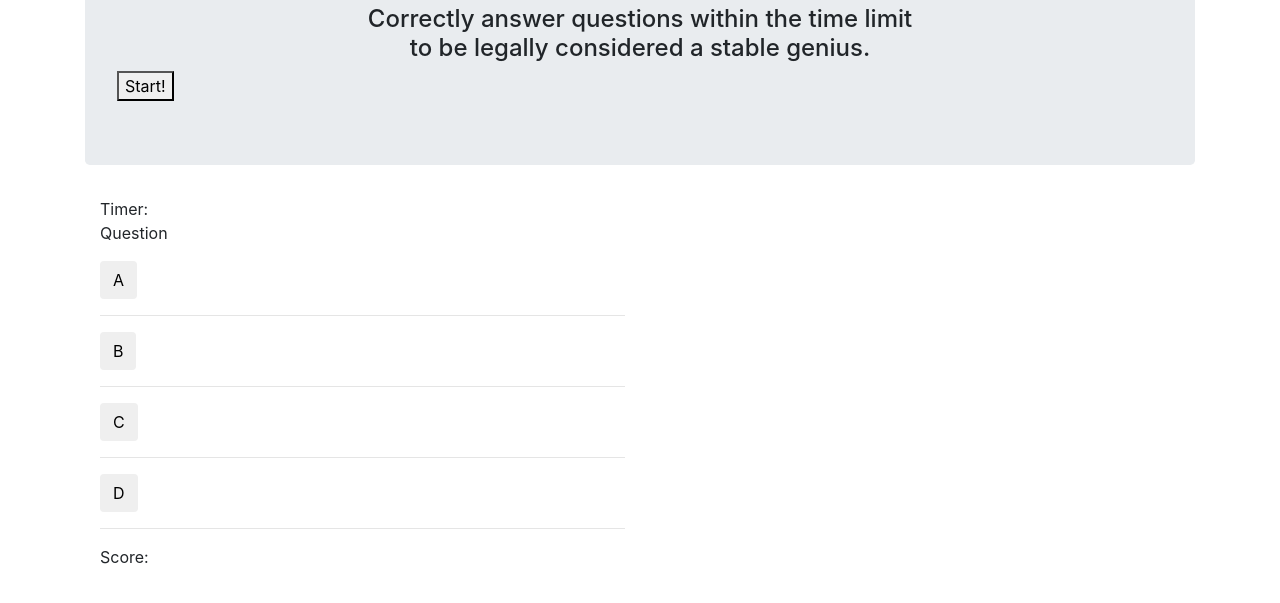
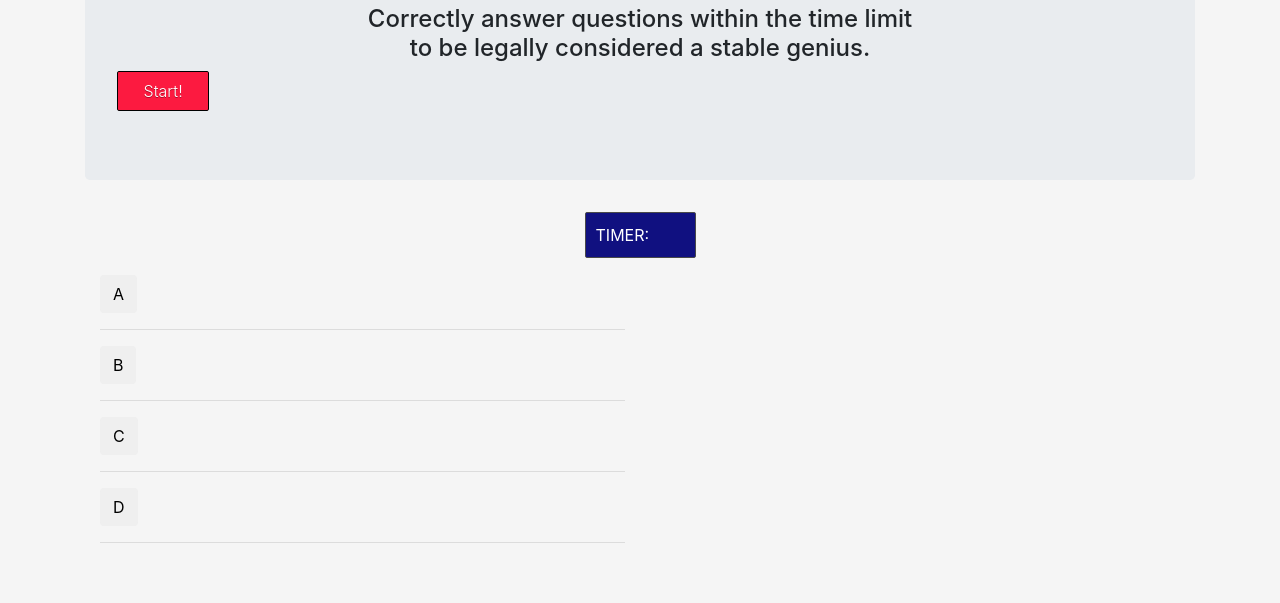
Before and after one commit to fahad011686/TriviaGame, a plain HTML site: page index.html in a window 1280 px wide. Shown: the part 115-718 px from the top of the page. Drawn offline with nearby package versions, Linux system fonts and the light colour scheme.

Commit message:
Added css styling to buttons.

```diff
--- a/assets/css/style.css
+++ b/assets/css/style.css
@@ -0,0 +1,67 @@
+body {
+    background-color: whitesmoke;
+}
+
+#btnStart   {
+    padding:0.46em 1.6em;
+    border:0.1em solid #000000;
+    margin:0 0.2em 0.2em 0;
+    border-radius:0.12em;
+    box-sizing: border-box;
+    text-decoration:none;
+    font-weight:300;
+    color:white;
+    text-shadow: 0 0.04em 0.04em rgba(0,0,0,0.35);
+    background-color: rgb(252, 26, 64);
+    text-align:center;
+    transition: all 0.5s;
+    }
+
+#btnStart:hover {
+    background: #434343;
+    color: white;
+    letter-spacing: 1px;
+    -webkit-box-shadow: 0px 5px 40px -10px rgba(0,0,0,0.57);
+    -moz-box-shadow: 0px 5px 40px -10px rgba(0,0,0,0.57);
+    box-shadow: 5px 40px -10px rgba(0,0,0,0.57);
+    transition: all 0.2s ease 0s;
+                }
+
+.bouncy{
+        animation:bouncy 4s infinite linear;
+        position:relative;
+        }
+        @keyframes bouncy {
+    0%{top:0em}
+    40%{top:0em}
+    43%{top:-0.9em}
+    46%{top:0em}
+    48%{top:-0.4em}
+    50%{top:0em}
+    100%{top:0em;}
+        }
+
+.btn:hover {
+    background: #434343;
+    color: white;
+    letter-spacing: 1px;
+    -webkit-box-shadow: 0px 5px 40px -10px rgba(0,0,0,0.57);
+    -moz-box-shadow: 0px 5px 40px -10px rgba(0,0,0,0.57);
+    box-shadow: 5px 40px -10px rgba(0,0,0,0.57);
+    transition: all 0.4s ease 0s;
+            }
+
+#timebox {
+    display: block;
+    margin-left: auto;
+    margin-right: auto;
+    max-width: 10%;
+    text-transform: uppercase;
+    text-decoration: none;
+    color: white;
+    background: rgb(16, 16, 128);
+    padding: 10px;
+    border: 1px solid #494949;
+    border-radius:0.12em;
+    transition: all 0.4s ease 0s;
+}
--- a/assets/javascript/app.js
+++ b/assets/javascript/app.js
@@ -1,8 +1,8 @@
-var number = 21; //set initial timer
+var number = 26; //set initial timer
 var intervalId;
 
 function runClock() { //clock functions
-    number = 20;
+    number = 26;
     intervalId = setInterval(decrement, 1000);
 }
 function decrement() {
@@ -50,7 +50,7 @@ var gameOver = 0;
 
 var score = function () {
     points += 1;
-    $("#yourScore").html(points);
+    $("#yourScore").html("Score: " + points);
 
 }
 var checkWin = function () {
--- a/index.html
+++ b/index.html
@@ -17,19 +17,26 @@
 
         <div class="jumbotron">
             <h1 class="text-center">Genious Quiz</h1>
-            <h4 class="text-center">Correctly answer questions within the time limit <br>to be legally considered a stable
+            <h4 class="text-center">Correctly answer questions within the time limit <br>to be legally considered a
+                stable
                 genius.</h4>
-                <button id="btnStart">Start!</button>
+            <button id="btnStart" class="bouncy">Start!</button>
+            <br>
+
+            <div id="scorebox" class="col-lg-6 col-md-12 col-sm-12">
+                <span id="yourScore"></span>
+            </div>
+
 
         </div>
 
-
-        <div class="col-lg-6 col-md-12 col-sm-12">Timer:
+        <div id="timebox" class="col-lg-6 col-md-12 col-sm-12">Timer:
             <span id="timer"></span>
         </div>
 
+
         <div class="col-lg-12 col-md-12 col-sm-12">
-            <p id="question">Question</p>
+            <p id="question"></p>
         </div>
 
         <div class="col-lg-6 col-md-12">
@@ -43,9 +50,7 @@
             <hr>
         </div>
 
-        <div class="col-lg-6 col-md-12 col-sm-12">Score:
-            <span id="yourScore"></span>
-        </div>
+
     </div>
 
 
```
